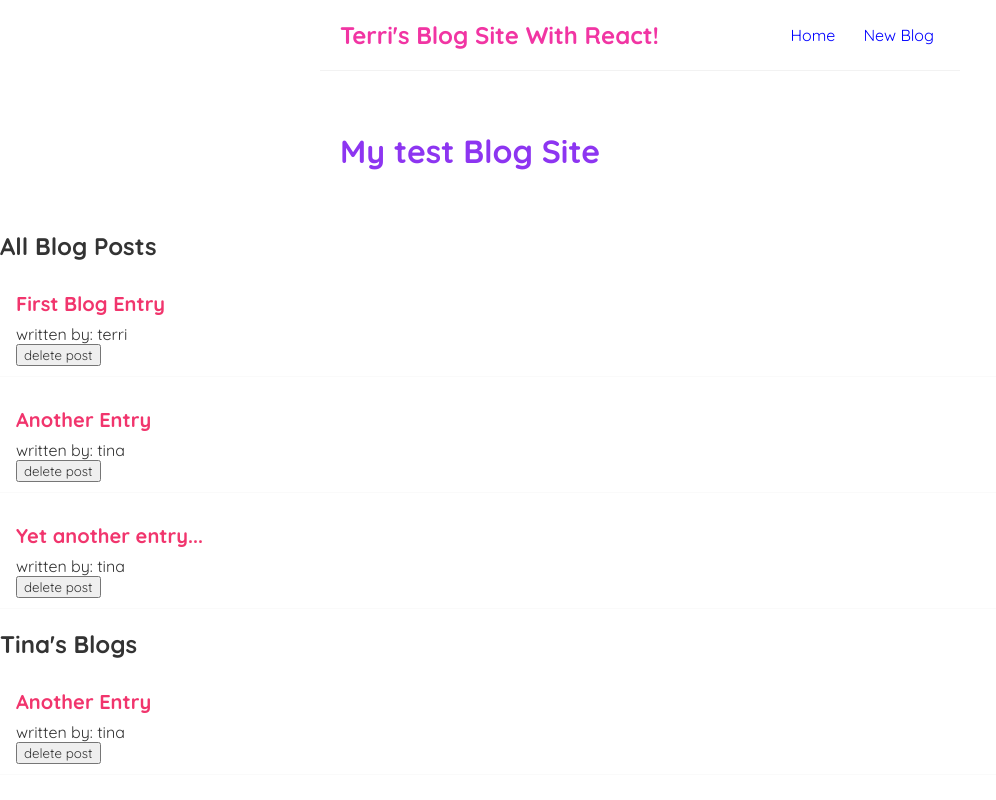
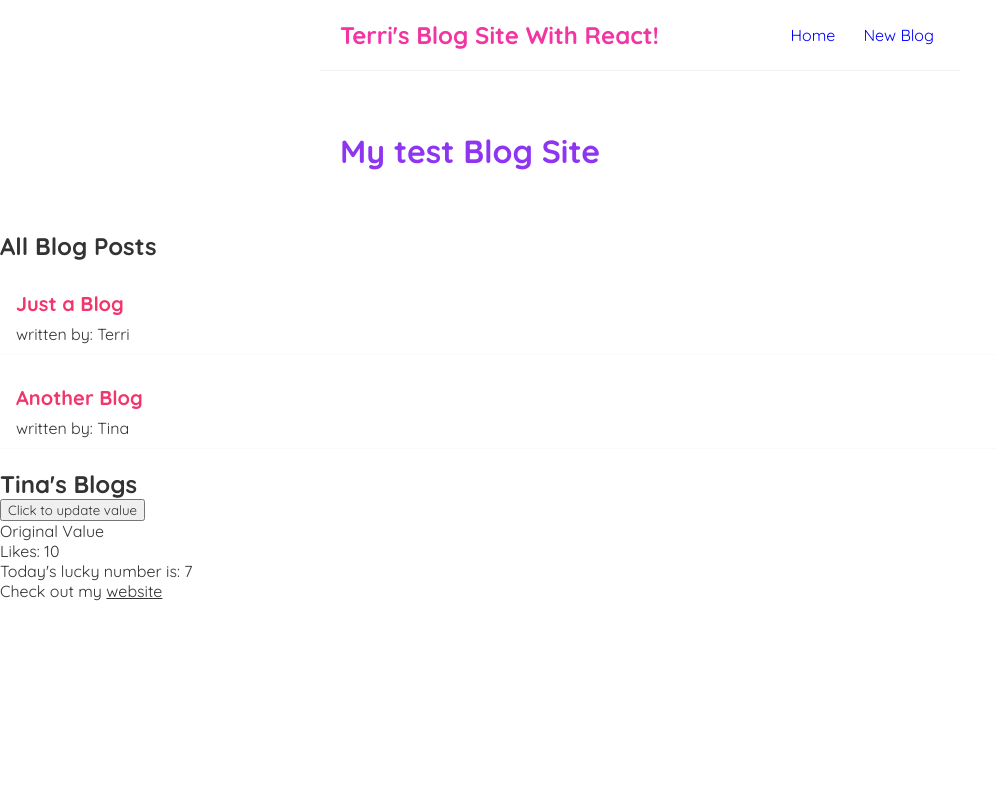
Before and after one commit to tisidro/React, a React (Create React App) app: page / in a window 1280 px wide. Shown: the top 800 px of the page, without its empty margins (0-996 px from the left). Built offline with nearby package versions, Linux system fonts and the light colour scheme; data requests are answered from the project's data file; the HTML template or start-up script is replaced by a standard one.

Commit message:
added error handling

```diff
--- /dev/null
+++ b/data/db.json
@@ -0,0 +1,16 @@
+{
+  "blogs": [
+    {
+      "title": "Just a Blog",
+      "body": "A whole lotta text!A whole lotta text!A whole lotta text!A whole lotta text!A whole lotta text!A whole lotta text!A whole lotta text!A whole lotta text!A whole lotta text!A whole lotta text!A whole lotta text!A whole lotta text!A whole lotta text!A whole lotta text!A whole lotta text!A whole lotta text!A whole lotta text!A whole lotta text!A whole lotta text!A whole lotta text!A whole lotta text!A whole lotta text!A whole lotta text!A whole lotta text!A whole lotta text!A whole lotta text!A whole lotta text!",
+      "author": "Terri",
+      "id": 1
+    },
+    {
+      "title": "Another Blog",
+      "body": "More text!More text!More text!More text!More text!More text!More text!More text!More text!More text!More text!More text!More text!More text!More text!More text!More text!More text!More text!More text!More text!More text!More text!More text!More text!More text!More text!More text!More text!More text!More text!More text!More text!More text!More text!More text!More text!More text!More text!More text!More text!More text!More text!A whole lotta text!A whole lotta text!A whole lotta text!A whole lotta text!A whole lotta text!A whole lotta text!A whole lotta text!",
+      "author": "Tina",
+      "id": 2
+    }
+  ]
+}
--- a/src/BlogList.js
+++ b/src/BlogList.js
@@ -1,7 +1,8 @@
-const BlogList = ({ blogs, title, handleDelete }) => {
+//would need to pass in handleDelete if running code w/out endpoints
+const BlogList = ({ blogs, title }) => {
   //const blogs = props.blogs
   //const title = props.title instead of these I just destructured properties I want from the props,can do it either way
-  //it's also taking handleDelete as a prop (that is from the Home parent component)
+
   return (
     <div className='blog-list'>
       <h2>{title}</h2>
@@ -12,8 +13,8 @@ const BlogList = ({ blogs, title, handleDelete }) => {
           {/* //dynamically generate title/author for each post */}
           <h2>{blog.title}</h2>
           <p>written by: {blog.author}</p>
-          <button onClick={() => handleDelete(blog.id)}> delete post</button>
-          {/* delete function is defined on home page where state is set */}
+          {/* <button onClick={() => handleDelete(blog.id)}> delete post</button> */}
+          {/* this button would only be used for delete code w/out endpoints */}
         </div>
       ))}
     </div>
--- a/src/Home.js
+++ b/src/Home.js
@@ -1,4 +1,4 @@
-import { useState } from 'react'
+import { useState, useEffect } from 'react'
 import BlogList from './BlogList'
 
 const Home = () => {
@@ -8,42 +8,66 @@ const Home = () => {
     setValue('New Value')
   }
 
-  const [blogs, setBlogs] = useState([
-    {
-      title: 'First Blog Entry',
-      body: 'lorem ipsum...',
-      author: 'terri',
-      id: 1
-    },
-    { title: 'Another Entry', body: 'lorem ipsum...', author: 'tina', id: 2 },
-    {
-      title: 'Yet another entry...',
-      body: 'lorem ipsum...',
-      author: 'tina',
-      id: 3
+  const [blogs, setBlogs] = useState(null)
+  const [isLoading, setIsLoading] = useState(true) //for "loading" message
+  const [error, setError] = useState(null)
+
+  // code for deleting without endpoints
+  //const handleDelete = id => {
+  //   const updatedBlogs = blogs.filter(blog => blog.id !== id) //if blog id doesn't match it is NOT filtered out and stays
+  //   setBlogs(updatedBlogs) //updates the state to the new, filtered collection of blogs
+  // }
+
+  useEffect(() => {
+    //putting fetch in a setTimeout so loading message effect is visible, simulating a call to external server
+    setTimeout(() => {
+      fetch('http://localhost:8000/blogs') //returns a promise and .then()fires a function once promise resolves(once we get the data)
+        .then(res => {
+          //checking response object-- if ok:false in object, throw error
+          if (!res.ok) {
+            throw Error('Sorry, unable to retrieve data for that resource')
           }
-  ])
-
-  const handleDelete = id => {
-    const updatedBlogs = blogs.filter(blog => blog.id !== id) //if blog id doesn't match it is NOT filtered out and stays
-    setBlogs(updatedBlogs) //updates the state to the new, filtered collection of blogs
-  }
+          return res
+            .json() //gets the data by pas ing json into js object & returns another promise
+            .then(data => {
+              setBlogs(data)
+              setIsLoading(false)
+              setError(null) //sets error to be null if get data
+            }) //fires function taking in the json data once the above is complete AND it updates blog state w/ the data the array
+        })
+        // catch for error above
+        .catch(err => {
+          setIsLoading(false) //stops loading message when there's an error
+          setError(err.message) //changes the state from null to the error message
+        })
+    }, 1000) //makes fetch fire after 1 second so you can see message effect
+  }, [])
 
   return (
     <div className='home'>
+      {/* displays error if there is one */}
+      {error && <div>{error}</div>}
+      {/* when isLoading is true, the message will appear */}
+      {isLoading && <div>Data is loading...</div>}
+
+      {/* logical && evaluates left first, if false it doesn't look at other
+      condition. Since it starts off as null it doesn't initially output the 2nd condition and error avoided. */}
+      {blogs && (
         <BlogList
           blogs={blogs}
           title='All Blog Posts'
-        handleDelete={handleDelete}
+          // handleDelete={handleDelete}
         />
+      )}
       {/* passing blogs props from Home parent component to BlogList component, also handleDelete props for deleting posts */}
+      {blogs && (
         <BlogList
           blogs={blogs.filter(blog => blog.author === 'tina')}
           title="Tina's Blogs"
-        handleDelete={handleDelete} //in order for the delete button to work on filtered section, you need to pass this prop here too
+          // handleDelete={handleDelete} //only pass in for delete w/out endpoints...in order for the delete button to work on filtered section, you need to pass this prop here too
         />
+      )}
       {/* created a new title and used filter method so we can post blogs in sections by author */}
-
       <button onClick={buttonClick}>Click to update value</button>
       <p>{value}</p>
       {/* to add an input, wrap in anonymous function so it does not just post the name */}
```
Lines whose indentation alone changed are shown as unchanged.
